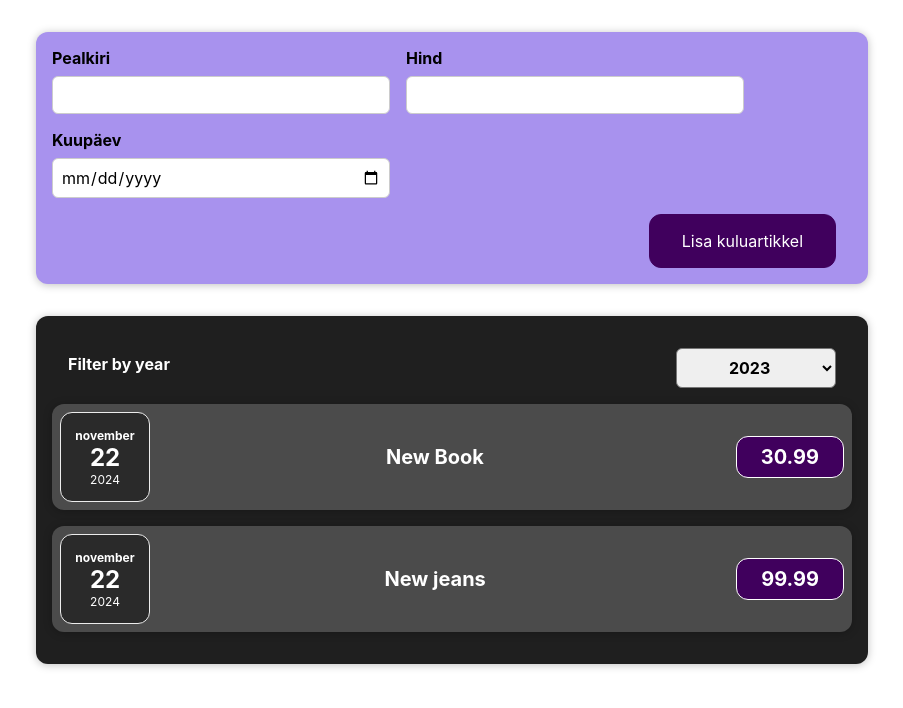
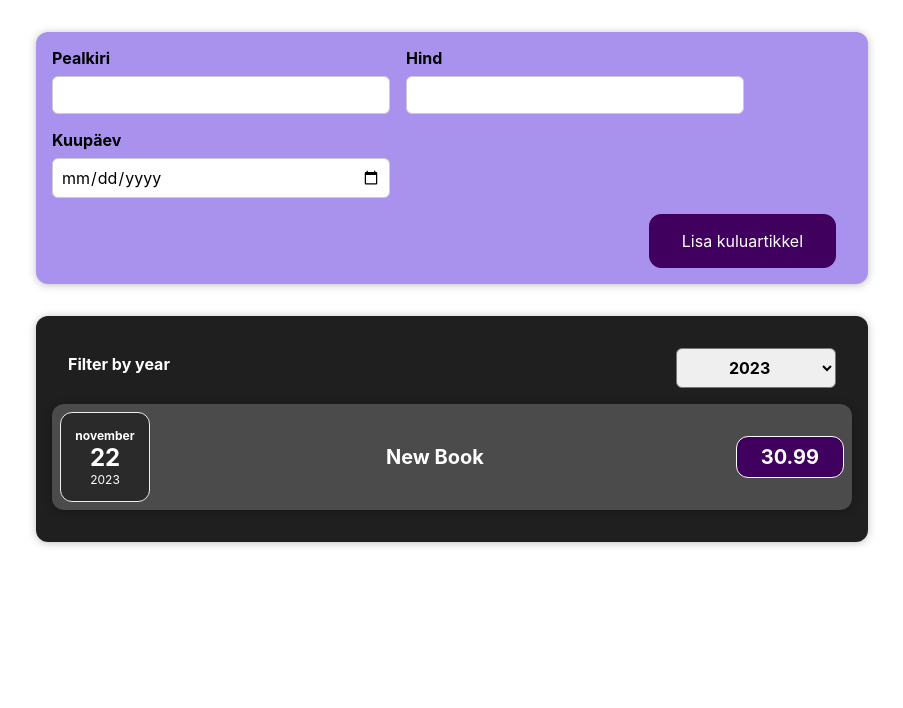
Before and after one commit to MikeRiverside/expenses, a React (Create React App) app: page / in a window 1280 px wide. Shown: the top 708 px of the page, without its empty margins (188-1091 px from the left). Built offline with nearby package versions, Linux system fonts and the light colour scheme.

Commit message:
filter by year töötab

```diff
--- a/src/App.js
+++ b/src/App.js
@@ -7,7 +7,7 @@ import { useState } from 'react';
 const DUMMY_EXPENSES = [
   {
     id: Math.random().toString(),
-    date: new Date(2024, 10, 22),
+    date: new Date(2023, 10, 22),
     title: "New Book",
     price: 30.99
   },
@@ -16,6 +16,12 @@ const DUMMY_EXPENSES = [
     date: new Date(2024, 10, 22),
     title: "New jeans",
     price: 99.99
+  },
+  {
+    id: Math.random().toString(),
+    date: new Date(2025, 10, 22),
+    title: "New shoes",
+    price: 159.99
   }
 ]
 const App = () => {
--- a/src/components/Expenses/Expenses.js
+++ b/src/components/Expenses/Expenses.js
@@ -2,19 +2,25 @@ import "./Expenses.css"
 import ExpenseItem from "./ExpenseItem"
 import ExpensesFilter from "./ExpensesFilter"
 import Card from "../UI/Card"
+import { useState } from "react"
 
 const Expenses = (props) => {
-    const yearChangeHandler = (year) => {
-        console.log(year)
+    const [filteredYear, setFilteredYear] = useState('2023')
+
+    const yearChangeHandler = (selectedYear) => {
+        setFilteredYear(selectedYear)
     }
+
+    const filteredExpenses = props.expenses.filter(expense => {
+        return expense.date.getFullYear().toString() === filteredYear
+    })
+
     return (
         <Card className="expenses">
-            <ExpensesFilter onYearChange={yearChangeHandler} />
-            {
-                props.expenses.map((expense) => {
-                    return <ExpenseItem key={expense.id} data={expense} />
-                })
-            }
+            <ExpensesFilter selected={filteredYear} onYearChange={yearChangeHandler} />
+            {filteredExpenses.map((expense) => (
+                <ExpenseItem key={expense.id} data={expense} />
+            ))}
         </Card>
     )
 }
--- a/src/components/Expenses/ExpensesFilter.js
+++ b/src/components/Expenses/ExpensesFilter.js
@@ -2,15 +2,15 @@ import React from 'react';
 import './ExpensesFilter.css';
 
 const ExpensesFilter = (props) => {
-    const yearChangeHandler = (event) => {
-        props.onChangeFilter(event.target.value)
+    const dropdownChangeHandler = (event) => {
+        props.onYearChange(event.target.value)
     }
 
     return (
         <div className='expenses-filter'>
             <div className='expenses-filter__control'>
                 <label>Filter by year</label>
-                <select value={props.selected} onChange={yearChangeHandler}>
+                <select value={props.selected} onChange={dropdownChangeHandler}>
                     <option value='2023'>2023</option>
                     <option value='2024'>2024</option>
                     <option value='2025'>2025</option>
@@ -19,4 +19,5 @@ const ExpensesFilter = (props) => {
         </div>
     );
 };
+
 export default ExpensesFilter;
```
